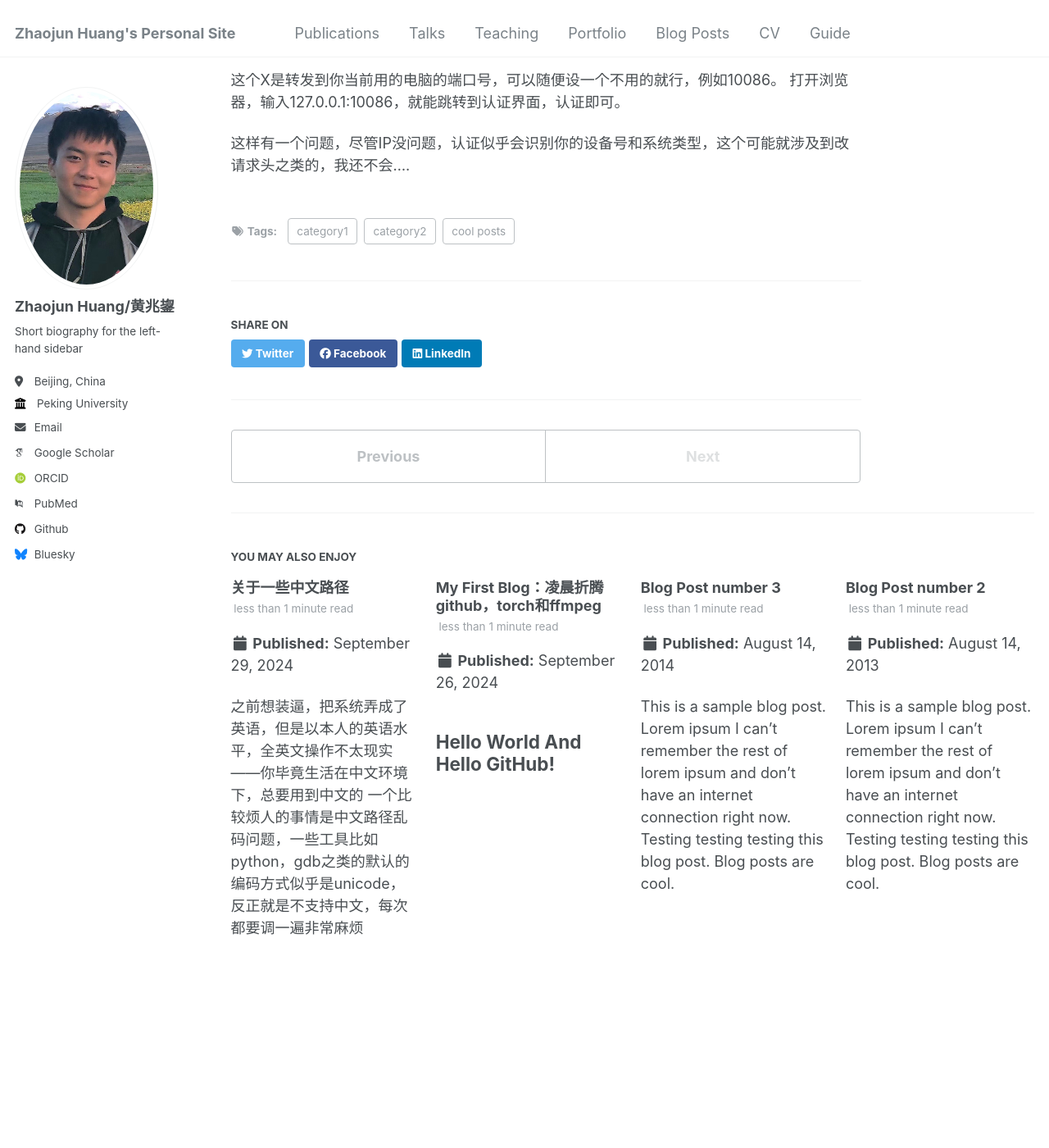
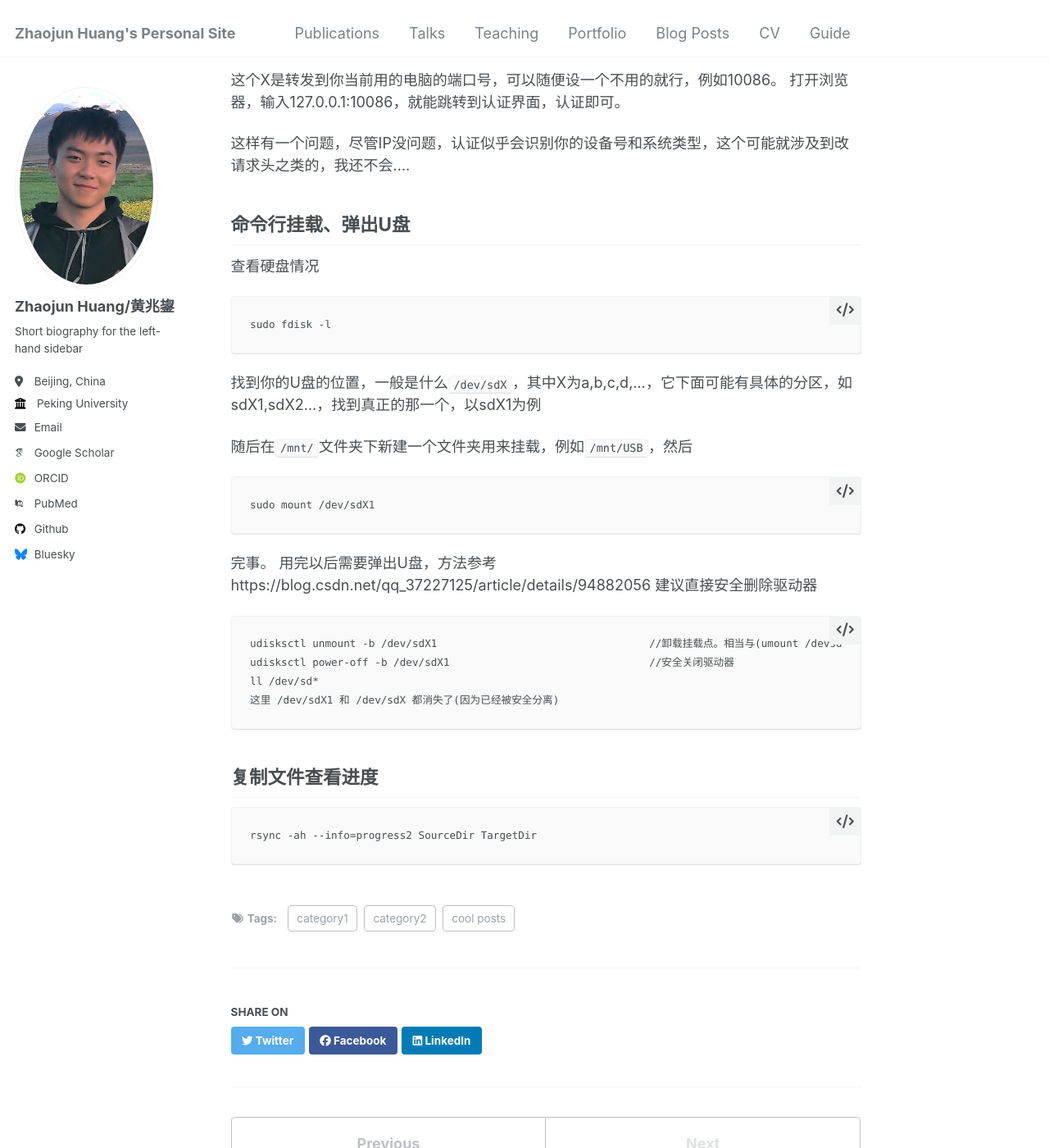
Before and after one commit to BAJimH/BAJimH.github.io, a Jekyll site: the page built from _posts/2024-11-02-ubuntu.md, in a window 1280 px wide and 1400 px high, scrolled down 2004 px. Shown: the whole window at 82% size. Built offline with Jekyll 4.4.1, drawn with Linux system fonts in a browser that asks for light colours; some web fonts are replaced.

Commit message:
Update 2024-11-02-ubuntu.md

````diff
--- a/_posts/2024-11-02-ubuntu.md
+++ b/_posts/2024-11-02-ubuntu.md
@@ -68,3 +68,30 @@ https://blog.csdn.net/weixin_44290152/article/details/116424598
 打开浏览器，输入127.0.0.1:10086，就能跳转到认证界面，认证即可。
 
 这样有一个问题，尽管IP没问题，认证似乎会识别你的设备号和系统类型，这个可能就涉及到改请求头之类的，我还不会....
+
+## 命令行挂载、弹出U盘
+查看硬盘情况
+```
+sudo fdisk -l
+```
+
+找到你的U盘的位置，一般是什么`/dev/sdX`，其中X为a,b,c,d,...，它下面可能有具体的分区，如sdX1,sdX2...，找到真正的那一个，以sdX1为例
+
+随后在`/mnt/`文件夹下新建一个文件夹用来挂载，例如`/mnt/USB`，然后
+```
+sudo mount /dev/sdX1
+```
+完事。
+用完以后需要弹出U盘，方法参考https://blog.csdn.net/qq_37227125/article/details/94882056
+建议直接安全删除驱动器
+```
+udisksctl unmount -b /dev/sdX1					//卸载挂载点。相当与(umount /devsdc1)
+udisksctl power-off -b /dev/sdX1				//安全关闭驱动器
+ll /dev/sd*
+这里 /dev/sdX1 和 /dev/sdX 都消失了(因为已经被安全分离)
+```
+
+## 复制文件查看进度
+```
+rsync -ah --info=progress2 SourceDir TargetDir
+```
````
